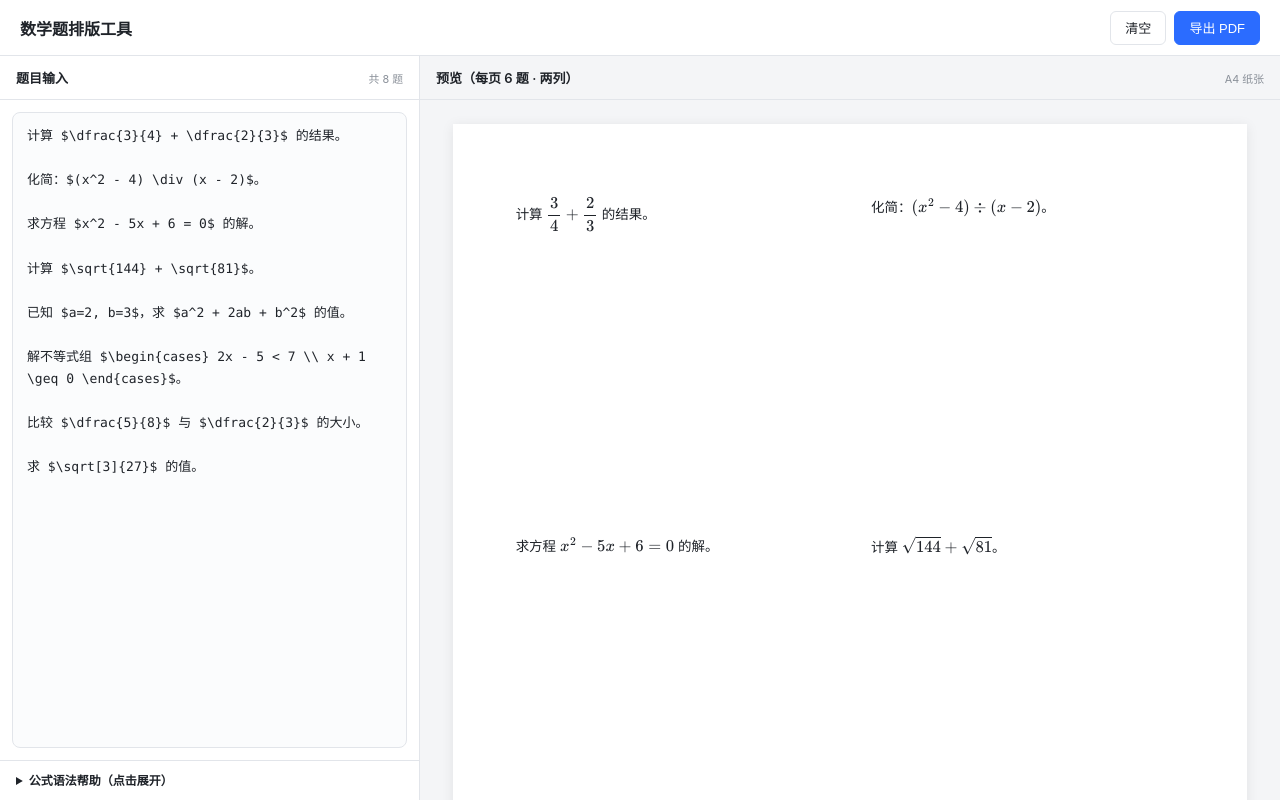
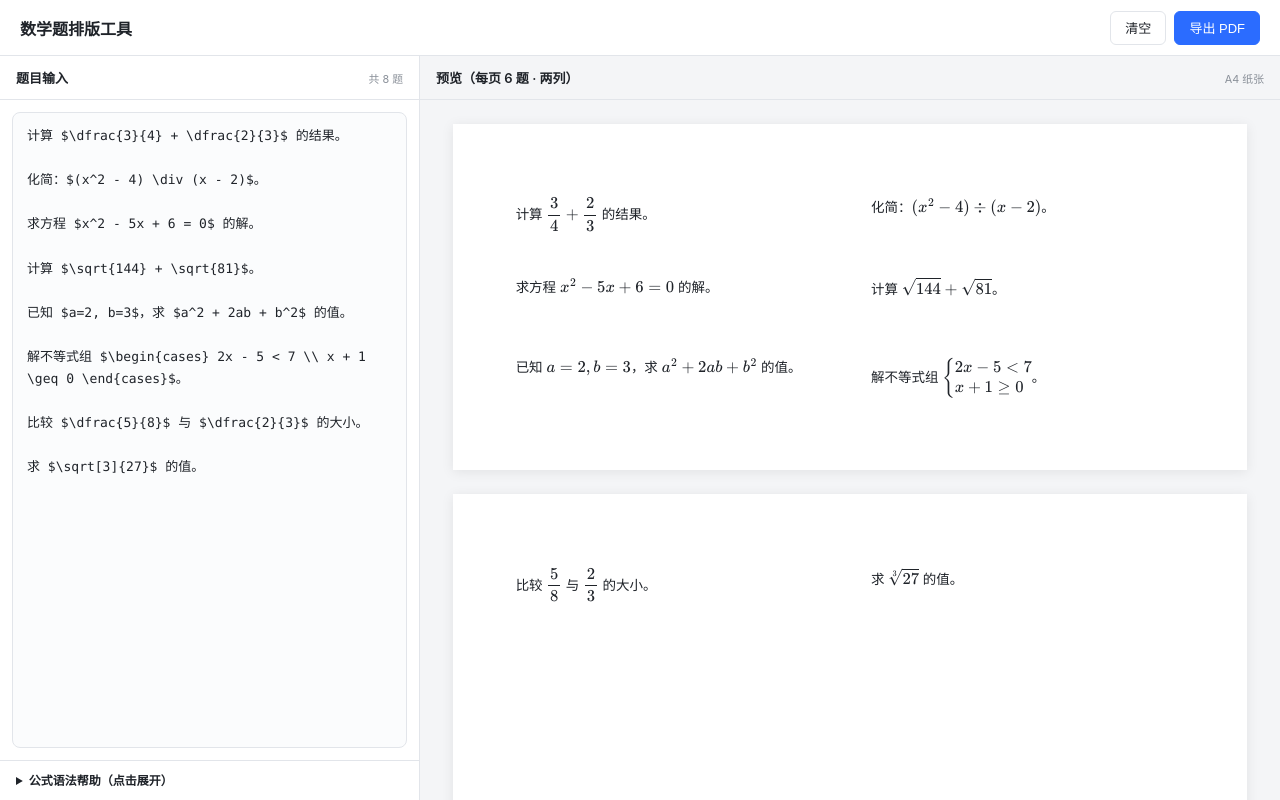
Before and after one commit to SunCuinong/CalcGrid, a plain HTML site: page index.html in a window 1280 px wide. Drawn offline with nearby package versions, Linux system fonts and the light colour scheme.

Commit message:
修复布局：固定A4高度+显式3行，确保两列6题均匀分布

```diff
--- a/style.css
+++ b/style.css
@@ -174,14 +174,15 @@ html, body {
 /* A4 页面（210mm × 297mm） */
 .page {
   width: 210mm;
-  min-height: 297mm;
+  height: 297mm;
   background: #fff;
   box-shadow: 0 2px 12px rgba(0,0,0,.08);
   padding: 18mm 16mm;
   display: grid;
   grid-template-columns: 1fr 1fr;
-  grid-auto-rows: 1fr;
+  grid-template-rows: 1fr 1fr 1fr;
   gap: 8mm 10mm;
+  box-sizing: border-box;
 }
 .qitem {
   border: none;
```
